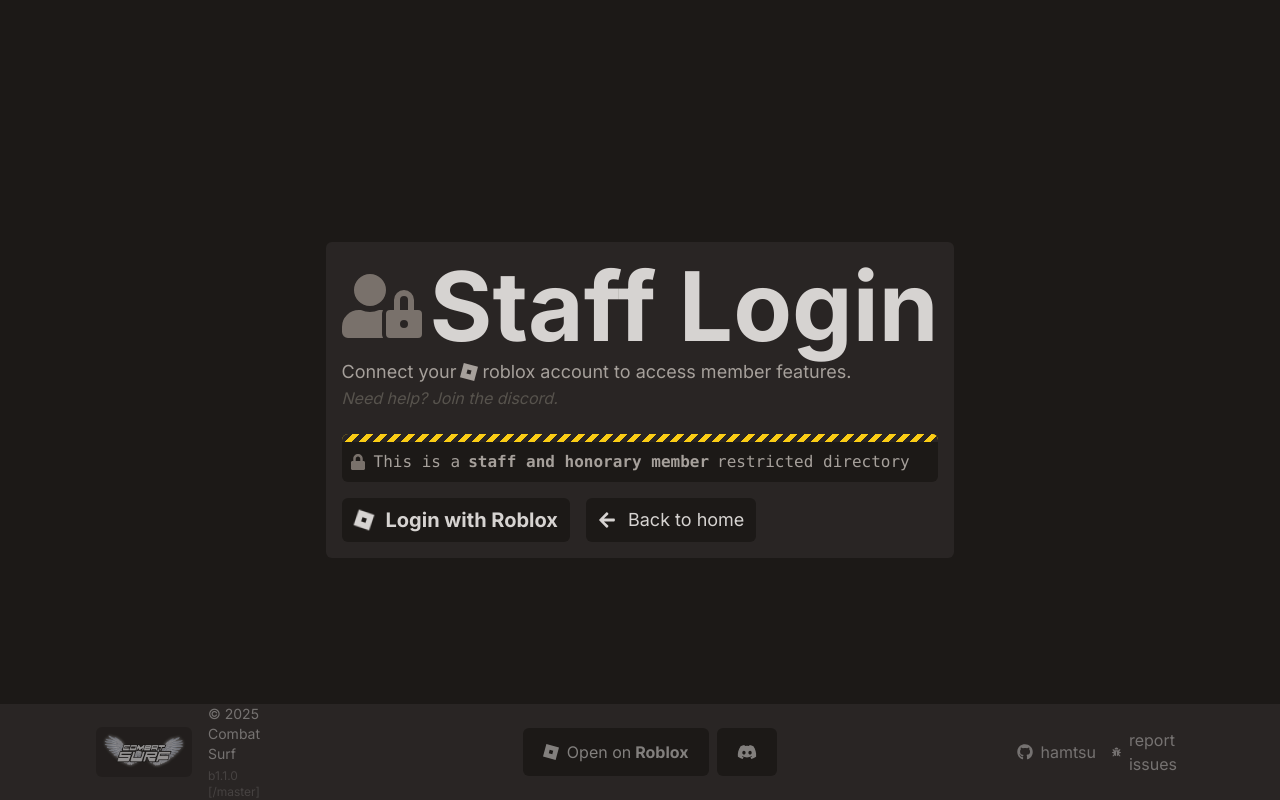
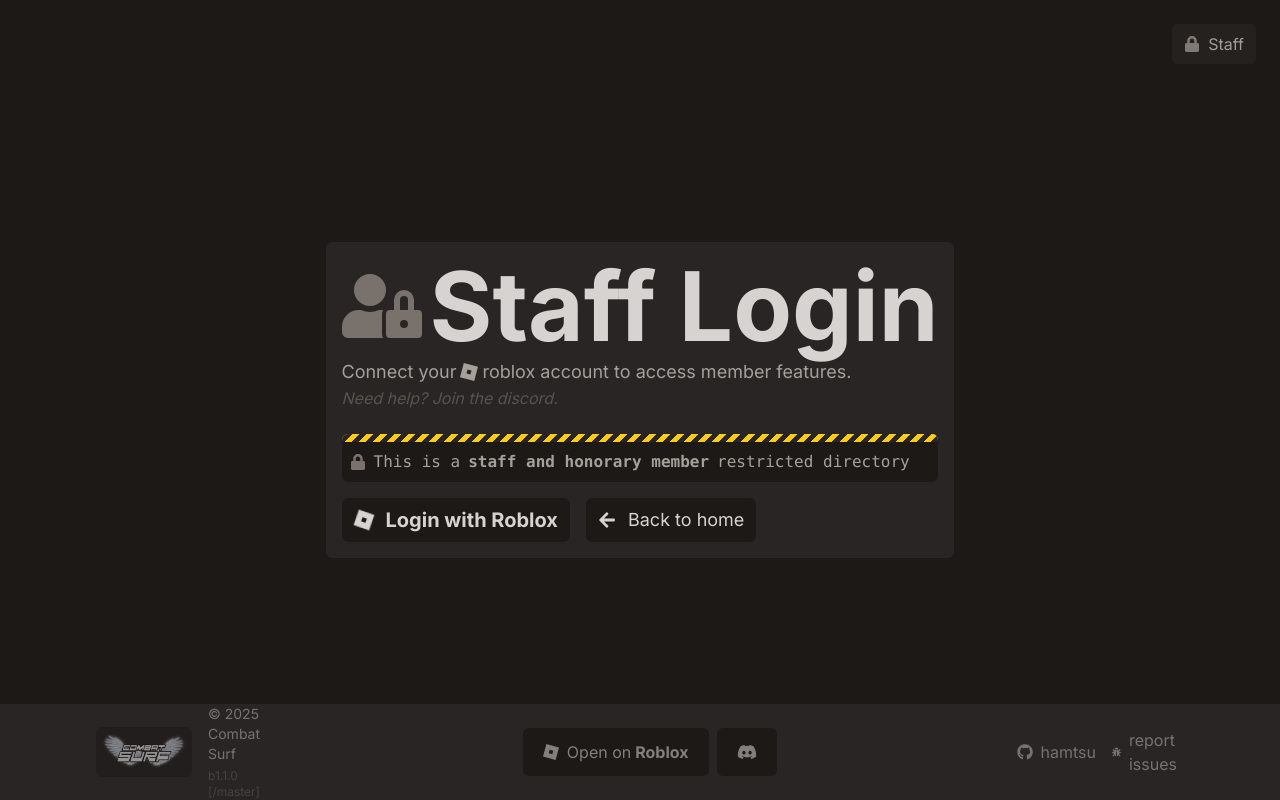
Before and after one commit to hamtsu/combat-surf-web, a Next.js app: page /auth/login in a window 1280 px wide. Built offline with nearby package versions, Linux system fonts and the light colour scheme; no server answers.

Commit message:
add: authentication context

```diff
--- a/src/app/layout.tsx
+++ b/src/app/layout.tsx
@@ -5,13 +5,16 @@ import Footer from "@/components/Footer";
 import LoadingScreen from "@/app/PageTransition";
 import { Suspense } from "react";
 import RateLimitedModal from "@/components/RateLimitedModal";
-import { GoogleAnalytics } from '@next/third-parties/google'
+import { GoogleAnalytics } from "@next/third-parties/google";
+import { AuthProvider } from "@/context/AuthContext";
+import AccountOverlay from "@/components/AccountOverlay";
 
 const inter = Inter({ subsets: ["latin"] });
 
 export const metadata: Metadata = {
   title: "Combat Surf",
-  description: "Join the Combat Surf community on Roblox. Play fast-paced surf maps, compete with friends, and rise through the ranks in this community server inspired surfing game.",
+  description:
+    "Join the Combat Surf community on Roblox. Play fast-paced surf maps, compete with friends, and rise through the ranks in this community server inspired surfing game.",
   keywords: [
     "Combat Surf",
     "Roblox Combat Surf",
@@ -22,13 +25,14 @@ export const metadata: Metadata = {
     "Roblox Gaming",
     "Combat Surf Website",
     "Roblox Mods",
-    "Surfing FPS Roblox"
+    "Surfing FPS Roblox",
   ],
   authors: [{ name: "hamtsu", url: "https://github.com/hamtsu" }],
   robots: "index, follow",
   openGraph: {
     title: "Combat Surf",
-    description: "The fast-paced, skill-based surfing FPS game built on Roblox. Compete, surf, and dominate!",
+    description:
+      "The fast-paced, skill-based surfing FPS game built on Roblox. Compete, surf, and dominate!",
     url: "https://github.com/hamtsu/combat-surf-web",
     siteName: "Combat Surf",
     images: [
@@ -36,21 +40,21 @@ export const metadata: Metadata = {
         url: "https://combat.surf/header2.png",
         width: 1200,
         height: 630,
-        alt: "Combat Surf map"
-      }
+        alt: "Combat Surf map",
+      },
     ],
-    type: "website"
+    type: "website",
   },
   twitter: {
     card: "summary_large_image",
     title: "Combat Surf",
     description: "Join Combat Surf on Roblox – where surfing meets combat!",
     creator: "@hamtsu",
-    images: ["https://combat.surf/header2.png"]
+    images: ["https://combat.surf/header2.png"],
   },
   other: {
     "google-site-verification": "Lp7P4fYDHZFo9k_GNrOx0yMsS6b0jzRIZRoC0UpzogY", // google search engine console verification
-  }
+  },
 };
 
 export default async function RootLayout({
@@ -60,13 +64,21 @@ export default async function RootLayout({
 }>) {
   return (
     <html lang="en">
-      <body className={inter.className + " min-h-screen h-screen bg-stone-900 overflow-hidden"}>
+      <body
+        className={
+          inter.className +
+          " min-h-screen h-screen bg-stone-900 overflow-hidden"
+        }
+      >
+        <AuthProvider>
           <RateLimitedModal />
           <Suspense>
             <LoadingScreen />
           </Suspense>
+          <AccountOverlay />
           {children}
           <Footer />
+        </AuthProvider>
       </body>
       <GoogleAnalytics gaId="G-1PG949031B" />
     </html>
--- /dev/null
+++ b/src/components/AccountOverlay.tsx
@@ -0,0 +1,110 @@
+"use client";
+
+import React, { useState } from "react";
+import { useAuth } from "@/context/AuthContext";
+import { useRouter } from "next/navigation";
+import Button from "./Button";
+import { auth } from "@/lib/firebaseClient";
+import {
+  FaArrowLeft,
+  FaArrowRight,
+  FaDoorOpen,
+  FaLock,
+  FaUser,
+  FaUserEdit,
+} from "react-icons/fa";
+import RobloxAvatar from "./RobloxAvatar";
+
+const AccountOverlay = () => {
+  const { user, claims, loading } = useAuth();
+  const router = useRouter();
+  const [optionsShown, setOptionsShown] = useState(false);
+
+  if (loading) return null;
+
+  return (
+    <div className="fixed top-6 right-6 z-50 gap-2">
+      {user ? (
+        <>
+          <div className="flex items-center gap-2">
+            {optionsShown && (
+              <div className="bg-stone-900 min-w-[140px] select-none h-[75px] animate-fade-in p-2 rounded-md shadow-lg flex flex-col">
+                <h2 className="text-stone-500 text-xs">Logged in as</h2>
+                <h1 className="font-semibold text-2xl text-stone-200 pr-3">
+                  {claims?.displayName || "User"}
+                </h1>
+                <h2 className="text-stone-400 -mt-2 text-sm">
+                  {claims?.username || "User"}
+                </h2>
+              </div>
+            )}
+
+            <div
+              onClick={() => setOptionsShown(!optionsShown)}
+              className="max-w-[75px] w-[75px] bg-stone-900 shadow-lg p-2 transition-all rounded-md group hover:cursor-pointer overflow-hidden relative"
+            >
+              <div className="absolute hover:cursor-pointer p-1 w-[80%] h-[79%] bg-transparent transition-all group-hover:bg-white/10 rounded-md">
+                {optionsShown ? (
+                  <FaArrowRight
+                    className="m-auto h-full text-transparent transition-all group-hover:text-stone-200/50"
+                    size={25}
+                  />
+                ) : (
+                  <FaArrowLeft
+                    className="m-auto h-full text-transparent transition-all group-hover:text-stone-200/50"
+                    size={25}
+                  />
+                )}
+              </div>
+              <div className="select-none">
+                {" "}
+                <RobloxAvatar userId={claims?.userId} />
+              </div>
+            </div>
+          </div>
+          {optionsShown && (
+            <div className="flex flex-col gap-1 mt-2 w-full">
+              <Button
+                className="bg-stone-900 py-2 px-3 shadow-lg opacity-0 animate-fade-in-first flex gap-3 font-bold text-xl text-stone-300 hover:bg-red-500 group"
+                onClick={() => auth.signOut()}
+              >
+                <FaDoorOpen className="text-stone-300" />
+                Logout
+              </Button>
+              <div className="flex items-center gap-1">
+                <Button
+                  className="bg-stone-900 shadow-lg py-2 px-3 opacity-0 animate-fade-in-second w-full flex gap-3 font-bold text-sm hover:text-stone-800 text-stone-300 hover:bg-stone-200 group"
+                  onClick={() => router.push(`/player/${claims?.userId}`)}
+                >
+                  <FaUser className="text-stone-300 group-hover:text-stone-800" />
+                  Profile
+                </Button>
+                <Button
+                  className="bg-stone-900 shadow-lg py-2 px-3 opacity-0 animate-fade-in-third text-nowrap flex gap-3 font-bold text-sm text-stone-300 hover:bg-blue-500 group"
+                  onClick={() => router.push(`/player/edit`)}
+                >
+                  <FaUserEdit className="text-stone-300" />
+                  Edit
+                </Button>
+              </div>
+            </div>
+          )}
+        </>
+      ) : (
+        <div className="">
+          <Button
+            className="bg-stone-800/70 transition-all py-2 px-3 flex gap-2 text-stone-300/70 hover:text-stone-300 hover:bg-stone-800 group"
+            onClick={() => {
+              router.push("/auth/login");
+            }}
+          >
+            <FaLock className="text-stone-400/70 group-hover:animate-wiggle group-hover:text-stone-400" />
+            Staff
+          </Button>
+        </div>
+      )}
+    </div>
+  );
+};
+
+export default AccountOverlay;
```
Lines whose indentation alone changed are shown as unchanged.
